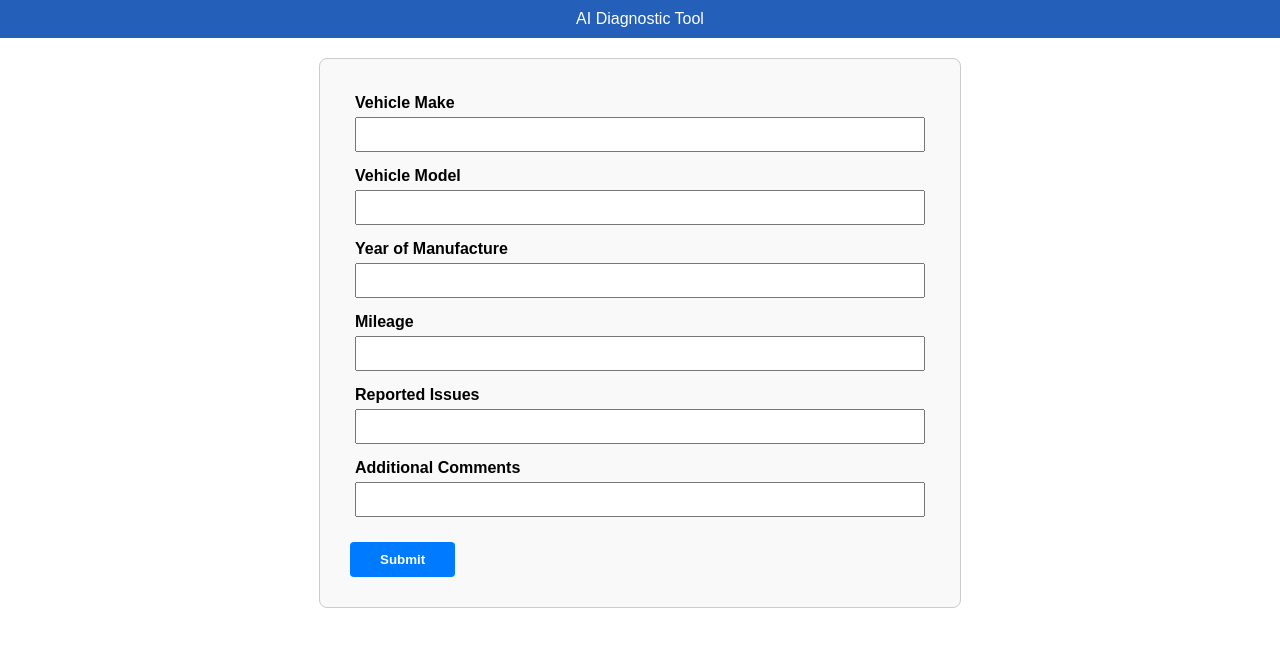
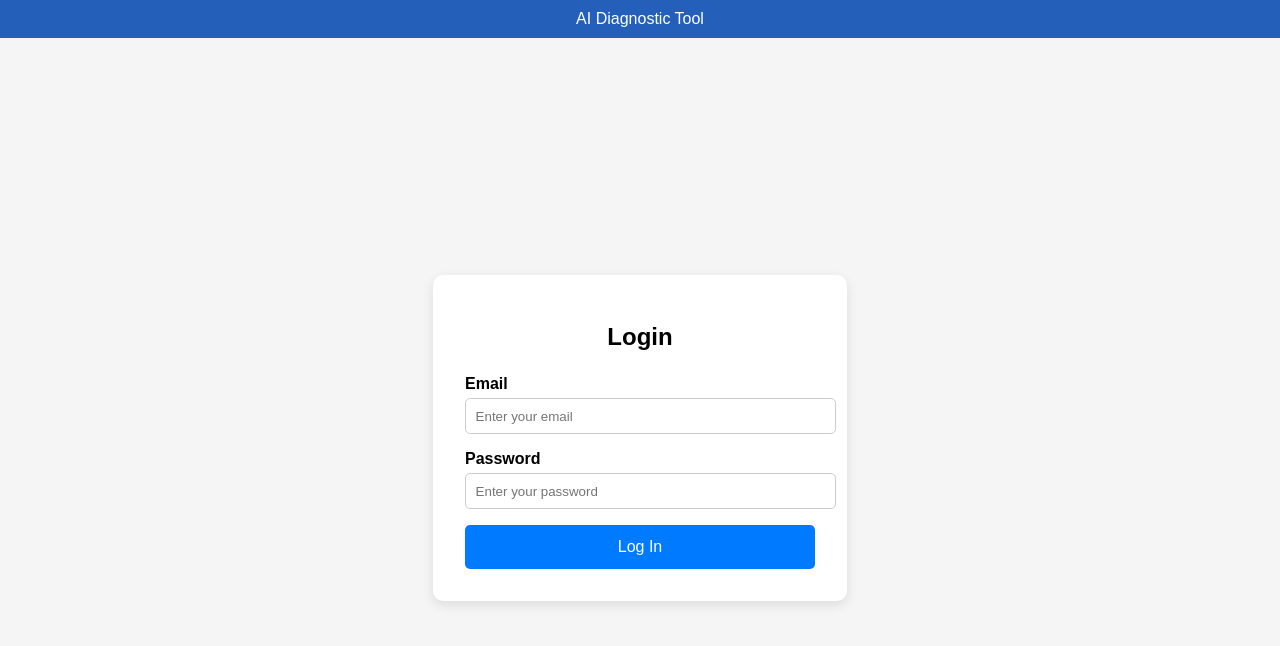
Before and after one commit to SWE-Practicum-AI-Diagnostic-Tool/SWE-Practicum-AI-Diagnostic-Tool, a Vue app: page /login in a window 1280 px wide. Shown: the top 646 px of the page. Built offline with nearby package versions, Linux system fonts and the light colour scheme.

Commit message:
Login Page
Created a Login Page that routes to the form page
Installed Vue Router

```diff
--- a/package.json
+++ b/package.json
@@ -13,7 +13,8 @@
     "lint": "eslint . --fix"
   },
   "dependencies": {
-    "vue": "^3.5.18"
+    "vue": "^3.5.18",
+    "vue-router": "^4.5.1"
   },
   "devDependencies": {
     "@eslint/js": "^9.31.0",
--- a/src/App.vue
+++ b/src/App.vue
@@ -1,12 +1,12 @@
 <script setup>
-import Form from './components/Form.vue';
 </script>
 
 <template>
   <header>
     AI Diagnostic Tool
   </header>
+
   <main>
-    <Form />
+    <router-view />
   </main>
 </template>
--- /dev/null
+++ b/src/components/LoginPage.vue
@@ -0,0 +1,122 @@
+<template>
+
+  <div class="login-container">
+    <div class="login-card">
+      <h1>Login</h1>
+      <form @submit.prevent="handleLogin">
+        <!-- Email -->
+        <div class="form-group">
+          <label for="email">Email</label>
+          <input
+            v-model="email"
+            id="email"
+            type="email"
+            placeholder="Enter your email"
+            required
+          />
+        </div>
+
+        <!-- Password -->
+        <div class="form-group">
+          <label for="password">Password</label>
+          <input
+            v-model="password"
+            id="password"
+            type="password"
+            placeholder="Enter your password"
+            required
+          />
+        </div>
+
+        <!-- Error message -->
+        <p v-if="errorMessage" class="error">{{ errorMessage }}</p>
+
+        <!-- Submit -->
+        <button type="submit">Log In</button>
+      </form>
+    </div>
+  </div>
+</template>
+
+<script setup>
+import { ref } from 'vue'
+import { useRouter } from 'vue-router'
+
+const router = useRouter()
+const email = ref('')
+const password = ref('')
+const errorMessage = ref('')
+
+const handleLogin = () => {
+  // Test login - replace with real API/auth
+  if (email.value === 'test@example.com' && password.value === 'password123') {
+    errorMessage.value = ''
+    router.push('/')
+  } else {
+    errorMessage.value = 'Invalid email or password.'
+  }
+}
+</script>
+
+<style scoped>
+.login-container {
+  min-height: 100vh;
+  display: flex;
+  align-items: center;
+  justify-content: center;
+  background: #f5f5f5;
+}
+
+.login-card {
+  background: white;
+  padding: 2rem;
+  border-radius: 10px;
+  box-shadow: 0 4px 12px rgba(0,0,0,0.1);
+  width: 350px;
+  text-align: center;
+}
+
+h1 {
+  margin-bottom: 1.5rem;
+  font-size: 1.5rem;
+}
+
+.form-group {
+  margin-bottom: 1rem;
+  text-align: left;
+}
+
+label {
+  display: block;
+  margin-bottom: 0.3rem;
+  font-weight: bold;
+}
+
+input {
+  width: 100%;
+  padding: 0.6rem;
+  border: 1px solid #ccc;
+  border-radius: 5px;
+}
+
+button {
+  width: 100%;
+  padding: 0.8rem;
+  background: #007bff;
+  color: white;
+  border: none;
+  border-radius: 5px;
+  font-size: 1rem;
+  cursor: pointer;
+}
+
+button:hover {
+  background: #0056b3;
+}
+
+.error {
+  color: red;
+  font-size: 0.9rem;
+  margin-bottom: 1rem;
+}
+</style>
--- a/src/main.js
+++ b/src/main.js
@@ -2,5 +2,6 @@ import './assets/main.css'
 
 import { createApp } from 'vue'
 import App from './App.vue'
+import router from './router'
 
-createApp(App).mount('#app')
+createApp(App).use(router).mount('#app')
```
Also changed, not shown: src/router/index.js (added, +15 -0 lines), 1 other file (tests, documents, lock files or other folders).
